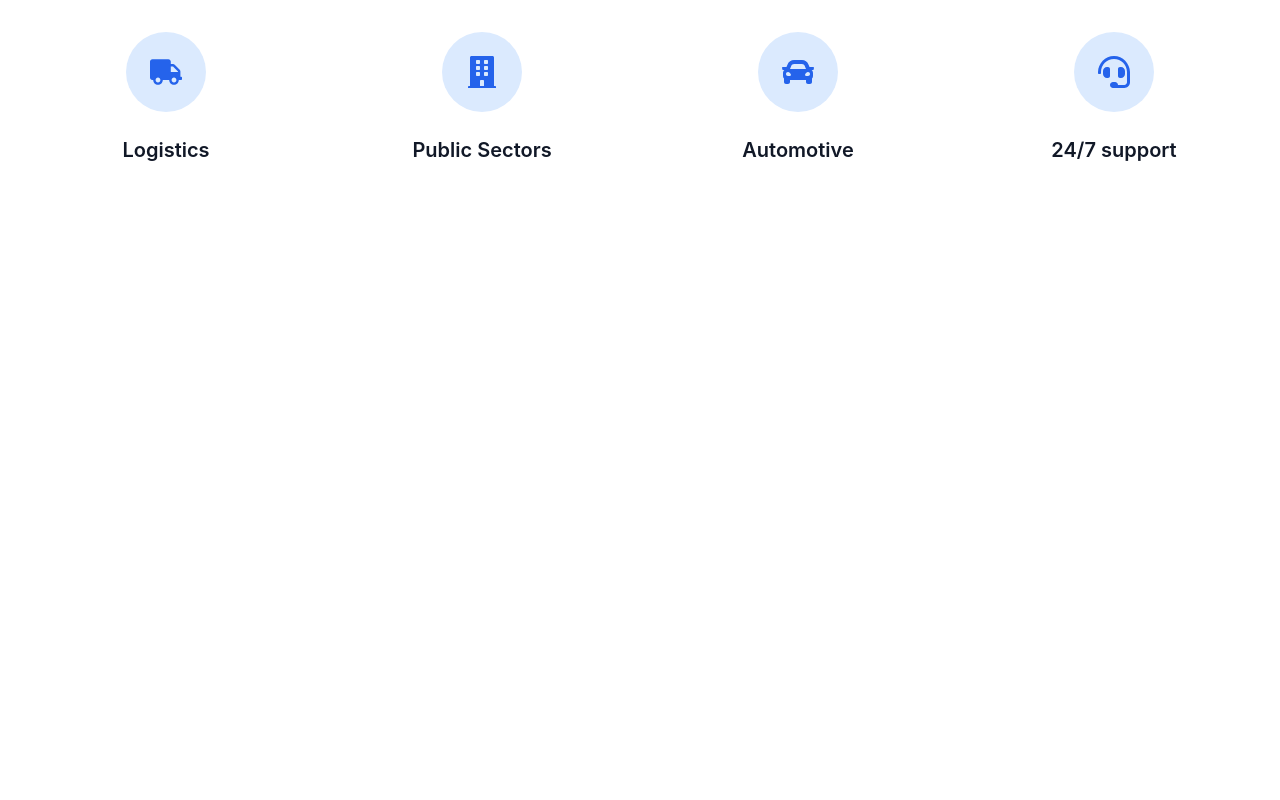
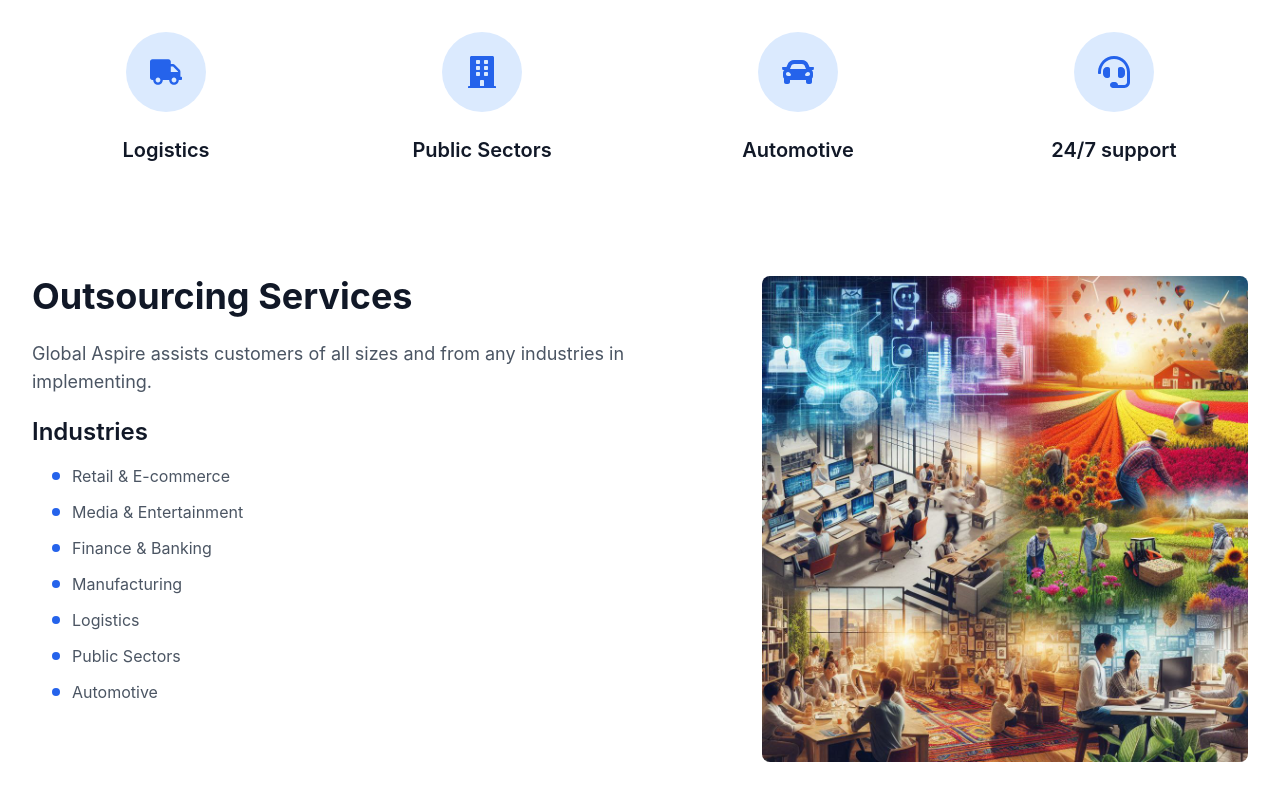
Before and after one commit to Avengers-Technology/Global-Aspire, a React (Create React App) app: page / in a window 1280 px wide. Shown: the part 2837-3637 px from the top of the page. Before the commit the page ends 3081 px from the top, so only its background shows below. Built offline with nearby package versions, Linux system fonts and the light colour scheme.

Commit message:
Update Service P2

```diff
--- a/src/components/Services.tsx
+++ b/src/components/Services.tsx
@@ -51,6 +51,16 @@ const services: ServiceItem[] = [
   }
 ];
 
+const industries = [
+  "Retail & E-commerce",
+  "Media & Entertainment",
+  "Finance & Banking",
+  "Manufacturing",
+  "Logistics",
+  "Public Sectors",
+  "Automotive"
+];
+
 const Services: React.FC = () => {
   return (
     <section id="services" className="py-20 bg-white">
@@ -90,6 +100,41 @@ const Services: React.FC = () => {
             );
           })}
         </div>
+
+        {/* Outsourcing Services Section */}
+        <div className="flex flex-col lg:flex-row justify-between gap-16 mt-28">
+          {/* Left Content */}
+          <div className="lg:w-1/2">
+            <h2 className="text-4xl font-bold text-gray-900 mb-6">
+              Outsourcing Services
+            </h2>
+            <p className="text-lg text-gray-600 mb-5">
+              Global Aspire assists customers of all sizes and from any industries in implementing.
+            </p>
+            <div className="space-y-4">
+              <h3 className="text-2xl font-semibold text-gray-900 mb-4">
+                Industries
+              </h3>
+              <ul className="space-y-3">
+                {industries.map((industry, index) => (
+                  <li key={index} className="flex items-center text-gray-600 ms-5">
+                    <span className="w-2 h-2 bg-blue-600 rounded-full mr-3"></span>
+                    {industry}
+                  </li>
+                ))}
+              </ul>
+            </div>
+          </div>
+
+          {/* Right Image */}
+          <div className="lg:w-2/5">
+            <img
+              src="/outsourcing-illustration.png"
+              alt="Outsourcing Services Illustration"
+              className="w-full h-auto rounded-lg"
+            />
+          </div>
+        </div>
       </div>
     </section>
   );
```
Also changed, not shown: public/outsourcing-illustration.png (added).
